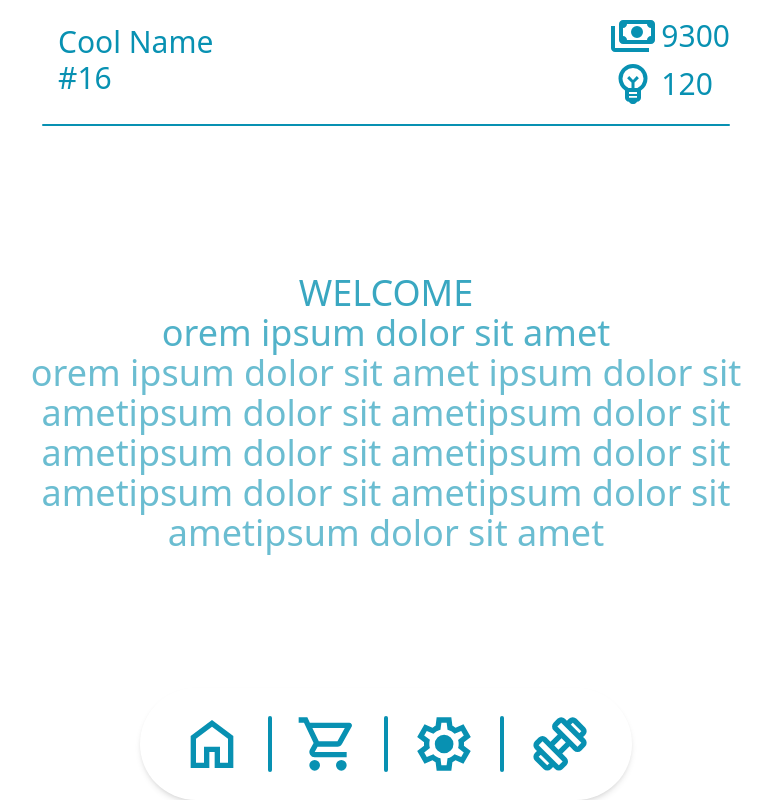
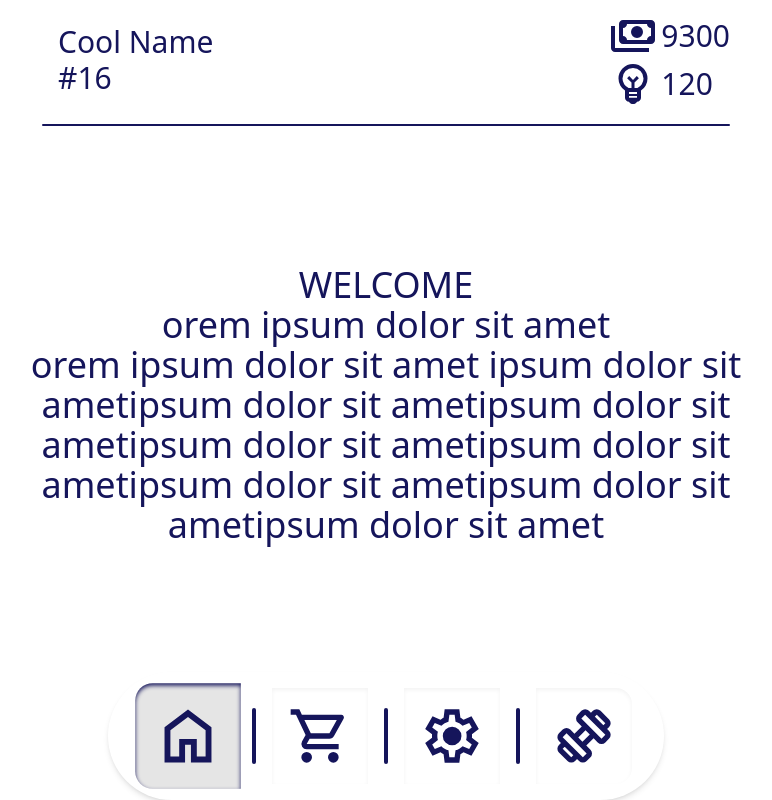
Before and after one commit to SiviroEdu/webapp, a React (Vite) app: page / in a window 1280 px wide. Shown: the whole page, without its empty margins (254-1026 px from the left). Built offline with nearby package versions, Linux system fonts and the light colour scheme.

Commit message:
footer gaming

```diff
--- a/src/components/AfterLogInPage.tsx
+++ b/src/components/AfterLogInPage.tsx
@@ -1,16 +1,20 @@
 
 import Header from './Header'; // Adjust the path to your Header component
 import Footer from './Footer'; // Adjust the path to your Footer component
+import { useState } from 'react';
 
 const AfterLoginPage = ({ children }:{ children: any}) => {
+
+  const [SelectedFooterElement, SetSelectedFooterElement] = useState<Number>(1)
+
   return (
-    <div className="h-screen flex max-h-screen flex-col justify-between items-center text-white">
+    <div className="h-screen bg-background flex max-h-screen flex-col justify-between items-center text-white">
       <div className="h-full flex flex-col justify-between items-center">
         <Header />
         <div className="grow flex justify-center items-center text-lg">
           {children}
         </div>
-        <Footer />
+        <Footer SelectedFooterElement={SelectedFooterElement} SetSelectedFooterElement={SetSelectedFooterElement}/>
       </div>
     </div>
   );
--- a/src/components/Footer.tsx
+++ b/src/components/Footer.tsx
@@ -2,29 +2,66 @@ import HomeSVG from "@/svg/HomeSVG";
 import SettingsSVG from "@/svg/SettingsSVG";
 import DumbbellsSVG from "../svg/DumbbellsSVG";
 import ShoppingCartSVG from "@/svg/ShoppingCartSVG";
+import { useEffect, useState } from "react";
 
 const Divider = () => (
     <div className="h-14 w-1 bg-primary rounded-full"></div>
 );
 
-export default function Footer() {
+
+export default function Footer({SelectedFooterElement, SetSelectedFooterElement}:{SelectedFooterElement: Number, SetSelectedFooterElement: React.Dispatch<React.SetStateAction<Number>> }) {
+
+    const HandleFooterSelect = (navNumber: Number) => {
+        SetSelectedFooterElement(navNumber)
+    }
+
     return (
         <div className="flex flex-row items-center gap-4 px-8 p-4 rounded-full shadow-md">
+            <div
+                className={`p-2 shadow-inner rounded-l-2xl transition-transform duration-300 ${
+                SelectedFooterElement === 1
+                    ? "bg-input shadow-primary scale-110" // Active styles
+                    : "hover:bg-input hover:shadow-primary hover:scale-110" // Hover styles
+                }`}
+                onClick={() => HandleFooterSelect(1)}
+            >
                 <HomeSVG
-                classes="h-20 w-20 px-2 fill-primary hover:fill-primary/90 hover:scale-110 transition-transform duration-300"
+                classes="h-20 w-20 px-2 fill-primary hover:accent-fill-primary transition-transform duration-300"
                 />
+            </div>
             <Divider />
+            <div className={`p-2 shadow-inner transition-transform duration-300 ${
+                SelectedFooterElement === 2
+                    ? "bg-input shadow-primary scale-110" // Active styles
+                    : "hover:bg-input hover:shadow-primary hover:scale-110" // Hover styles
+                }`}
+                onClick={() => HandleFooterSelect(2)}>
                 <ShoppingCartSVG
-                classes="h-20 w-20 px-2 fill-primary hover:fill-primary/90 hover:scale-110 transition-transform duration-300"
+                    classes="h-20 w-20 px-2 fill-primary hover:accent-fill-primary hover:scale-110 transition-transform duration-300"
                 />
+            </div>
             <Divider />
+            <div className={`p-2 shadow-inner transition-transform duration-300 ${
+                SelectedFooterElement === 3
+                    ? "bg-input shadow-primary scale-110" // Active styles
+                    : "hover:bg-input hover:shadow-primary hover:scale-110" // Hover styles
+                }`}
+                onClick={() => HandleFooterSelect(3)}>
                 <SettingsSVG
-                classes="h-20 w-20 px-2 fill-primary hover:fill-primary/90 hover:scale-110 transition-transform duration-300"
+                    classes="h-20 w-20 px-2 fill-primary hover:accent-fill-primary hover:scale-110 transition-transform duration-300"
                 />
+            </div>
             <Divider />
+            <div className={`p-2 shadow-inner rounded-r-2xl transition-transform duration-300 ${
+                SelectedFooterElement === 4
+                    ? "bg-input shadow-primary scale-110" // Active styles
+                    : "hover:bg-input hover:shadow-primary hover:scale-110" // Hover styles
+                }`}
+                onClick={() => HandleFooterSelect(4)}>
                 <DumbbellsSVG
-                classes="h-20 w-20 px-2 fill-primary hover:fill-primary/90 hover:scale-110 transition-transform duration-300"
+                    classes="h-20 w-20 px-2 fill-primary hover:accent-fill-primary hover:scale-110 transition-transform duration-300"
                 />
+            </div>
         </div>
     )
 }
--- a/src/index.css
+++ b/src/index.css
@@ -2,31 +2,28 @@
 @tailwind components;
 @tailwind utilities;
 
-/* ... */
-
-
 @layer base {
   :root {
     --background: 0 0% 100%;
-    --foreground: 222.2 84% 4.9%;
+    --foreground: 0 0% 3.9%;
     --card: 0 0% 100%;
-    --card-foreground: 222.2 84% 4.9%;
+    --card-foreground: 0 0% 3.9%;
     --popover: 0 0% 100%;
-    --popover-foreground: 222.2 84% 4.9%;
-    --primary: 191.6 91.4% 36.5%;
-    --primary-foreground: 210 40% 98%;
-    --secondary: 210 40% 96.1%;
-    --secondary-foreground: 222.2 47.4% 11.2%;
-    --muted: 210 40% 96.1%;
-    --muted-foreground: 215.4 16.3% 46.9%;
-    --accent: 210 40% 96.1%;
-    --accent-foreground: 222.2 47.4% 11.2%;
+    --popover-foreground: 0 0% 3.9%;
+    --primary: 240, 62%, 22%;
+    --primary-foreground: 0 0% 98%;
+    --secondary: 0 0% 96.1%;
+    --secondary-foreground: 0 0% 9%;
+    --muted: 0 0% 96.1%;
+    --muted-foreground: 0 0% 45.1%;
+    --accent: 0 0% 96.1%;
+    --accent-foreground: 0 0% 9%;
     --destructive: 0 84.2% 60.2%;
-    --destructive-foreground: 210 40% 98%;
-    --border: 214.3 31.8% 91.4%;
-    --input: 214.3 31.8% 91.4%;
-    --ring: 221.2 83.2% 53.3%;
-    --radius: 1rem;
+    --destructive-foreground: 0 0% 98%;
+    --border: 0 0% 89.8%;
+    --input: 0 0% 89.8%;
+    --ring: 0 0% 3.9%;
+    --radius: 0.5rem;
     --chart-1: 12 76% 61%;
     --chart-2: 173 58% 39%;
     --chart-3: 197 37% 24%;
@@ -35,25 +32,25 @@
   }
 
   .dark {
-    --background: 222.2 84% 4.9%;
-    --foreground: 210 40% 98%;
-    --card: 222.2 84% 4.9%;
-    --card-foreground: 210 40% 98%;
-    --popover: 222.2 84% 4.9%;
-    --popover-foreground: 210 40% 98%;
-    --primary: 191.6 91.4% 36.5%;
-    --primary-foreground: 222.2 47.4% 11.2%;
-    --secondary: 217.2 32.6% 17.5%;
-    --secondary-foreground: 210 40% 98%;
-    --muted: 217.2 32.6% 17.5%;
-    --muted-foreground: 215 20.2% 65.1%;
-    --accent: 217.2 32.6% 17.5%;
-    --accent-foreground: 210 40% 98%;
+    --background: 0 0% 3.9%;
+    --foreground: 0 0% 98%;
+    --card: 0 0% 3.9%;
+    --card-foreground: 0 0% 98%;
+    --popover: 0 0% 3.9%;
+    --popover-foreground: 0 0% 98%;
+    --primary: 240, 62%, 22%;
+    --primary-foreground: 0 0% 9%;
+    --secondary: 0 0% 14.9%;
+    --secondary-foreground: 0 0% 98%;
+    --muted: 0 0% 14.9%;
+    --muted-foreground: 0 0% 63.9%;
+    --accent: 0 0% 14.9%;
+    --accent-foreground: 0 0% 98%;
     --destructive: 0 62.8% 30.6%;
-    --destructive-foreground: 210 40% 98%;
-    --border: 217.2 32.6% 17.5%;
-    --input: 217.2 32.6% 17.5%;
-    --ring: 224.3 76.3% 48%;
+    --destructive-foreground: 0 0% 98%;
+    --border: 0 0% 14.9%;
+    --input: 0 0% 14.9%;
+    --ring: 0 0% 83.1%;
     --chart-1: 220 70% 50%;
     --chart-2: 160 60% 45%;
     --chart-3: 30 80% 55%;
@@ -61,3 +58,15 @@
     --chart-5: 340 75% 55%;
   }
 }
+
+
+
+
+@layer base {
+  * {
+    @apply border-border;
+  }
+  body {
+    @apply bg-background text-foreground;
+  }
+}
--- a/src/pages/Home.tsx
+++ b/src/pages/Home.tsx
@@ -1,19 +1,17 @@
-import { Button } from "@/components/ui/button";
-import Footer from '../components/Footer';
-import Header from '../components/Header';
+
 import AfterLoginPage from "@/components/AfterLogInPage";
 
 export default function Home() {
   return (
     <AfterLoginPage>
       <div className="flex-col max-w-3xl">
-        <h1 className="text-center text-4xl text-primary/80">WELCOME</h1>
+        <h1 className="text-center text-4xl text-primary dark">WELCOME</h1>
 
-        <h2 className="text-center text-4xl text-primary/70 align-middle">
+        <h2 className="text-center text-4xl text-primary align-middle">
           orem ipsum dolor sit amet
         </h2>
 
-        <h3 className="text-center text-4xl text-primary/60 align-middle">
+        <h3 className="text-center text-4xl text-primary align-middle">
           orem ipsum dolor sit amet ipsum dolor sit ametipsum dolor sit ametipsum dolor sit ametipsum dolor sit ametipsum dolor sit ametipsum dolor sit ametipsum dolor sit ametipsum dolor sit amet
         </h3>
       </div>
```
Also changed, not shown: 1 other file (tests, documents, lock files or other folders). Lines whose indentation alone changed are shown as unchanged.
